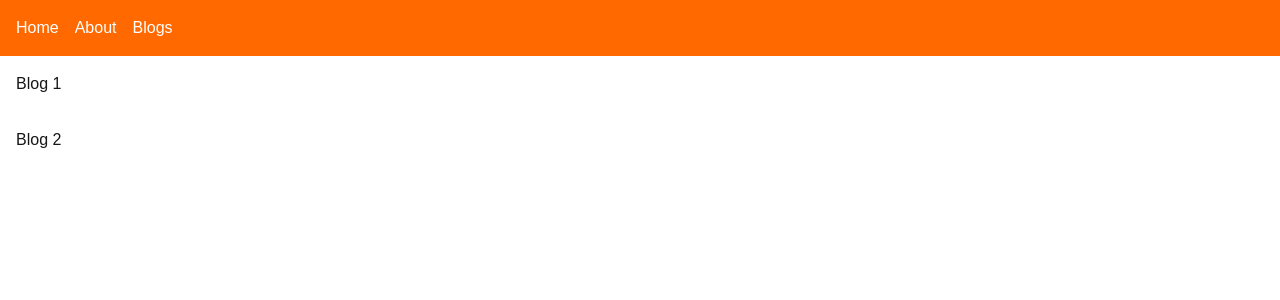
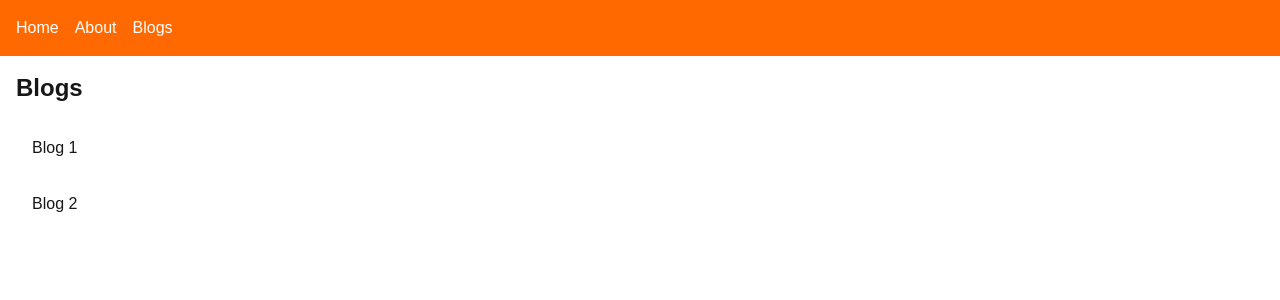
Before and after one commit to symadev/next_app, a Next.js app: page /blogs in a window 1280 px wide. Shown: the top 300 px of the page. Built offline with nearby package versions, Linux system fonts and the light colour scheme.

Commit message:
added changes with id

```diff
--- /dev/null
+++ b/app/blogs/[id]/page.js
@@ -0,0 +1,18 @@
+import React from 'react'
+
+export default async function BlogPage({params}) {
+
+
+
+    // Extracting the id from params
+
+ // used `params.id`. `params` should be awaited before using its
+// properties. Learn more: https://nextjs.org/docs/messages/sync-dynamic-apis
+
+
+
+const { id } =  await params;
+  return (
+    <div>My Blogs id  is  :{id} </div>
+  )
+}
--- a/app/blogs/layout.js
+++ /dev/null
@@ -1,28 +0,0 @@
-import React from 'react'
-
-const blogs=[
-    {
-
-        title:"Blog 1",
-        description:"This is the content of blog 1"
-    },
-    {
-
-        title:"Blog 2",
-        description:"This is the content of blog 2"
-    },
-
-]
-
-
-
-
-export default function BlogsLayout() {
-  return (
-    <ul>
-   {blogs.map((blog) => (
-    <li  className="p-4 " key={blog.title}>{blog.title}</li>
-   ))}
-    </ul>
-  )
-}
--- a/app/blogs/page.js
+++ b/app/blogs/page.js
@@ -1,7 +1,36 @@
 import React from 'react'
 
-export default function BlogPage() {
+const blogs=[
+    {
+        id:1,
+        title:"Blog 1",
+        description:"This is the content of blog 1"
+    },
+    {
+        id:2,
+        title:"Blog 2",
+        description:"This is the content of blog 2"
+    },
+
+];
+
+
+
+
+export default function BlogsLayout({ children }) {
   return (
-    <div className='font-bold'>Hi! This is my Blog page </div>
+   < div>
+    <main className=" p-4">
+
+      <h2 className="text-2xl font-bold mb-4">Blogs</h2>
+    <ul>
+   {blogs.map((blog) => (
+    <li  className="p-4 " key={blog.id}>{blog.title}</li>
+   ))}
+    </ul>
+    </main>
+      {children}
+      </div>
   )
+
 }
```
